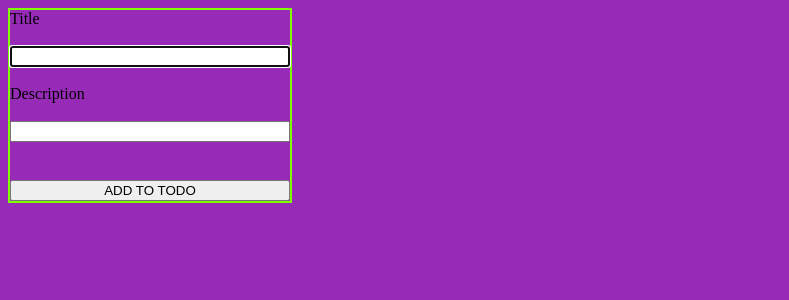
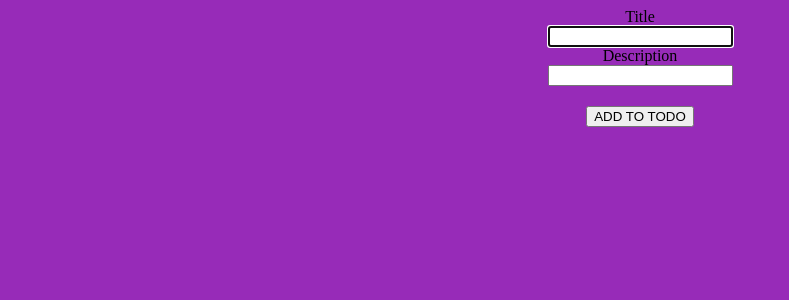
Before and after one commit to xhepibonevet/flask-todo, a Flask app: page / in a window 1280 px wide. Shown: the top 300 px of the page, without its empty margins (0-789 px from the left). Run offline with Flask 2, Linux system fonts and the light colour scheme.

Commit message:
fixed merge conflicts

```diff
--- a/static/styles.css
+++ b/static/styles.css
@@ -12,19 +12,6 @@ font-family: verdana;
 font-size: 20px;
 }
 
-<<<<<<< HEAD
-button{
-    color: blueviolet;
-}
-
-form{
-    display: flex;
-    flex-direction: column;
-    align-content: center;
-    border: 2px solid chartreuse;
-    width: 280px;
-=======
 form {
     text-align: center;
->>>>>>> rexhep-test-branch
 }
```
